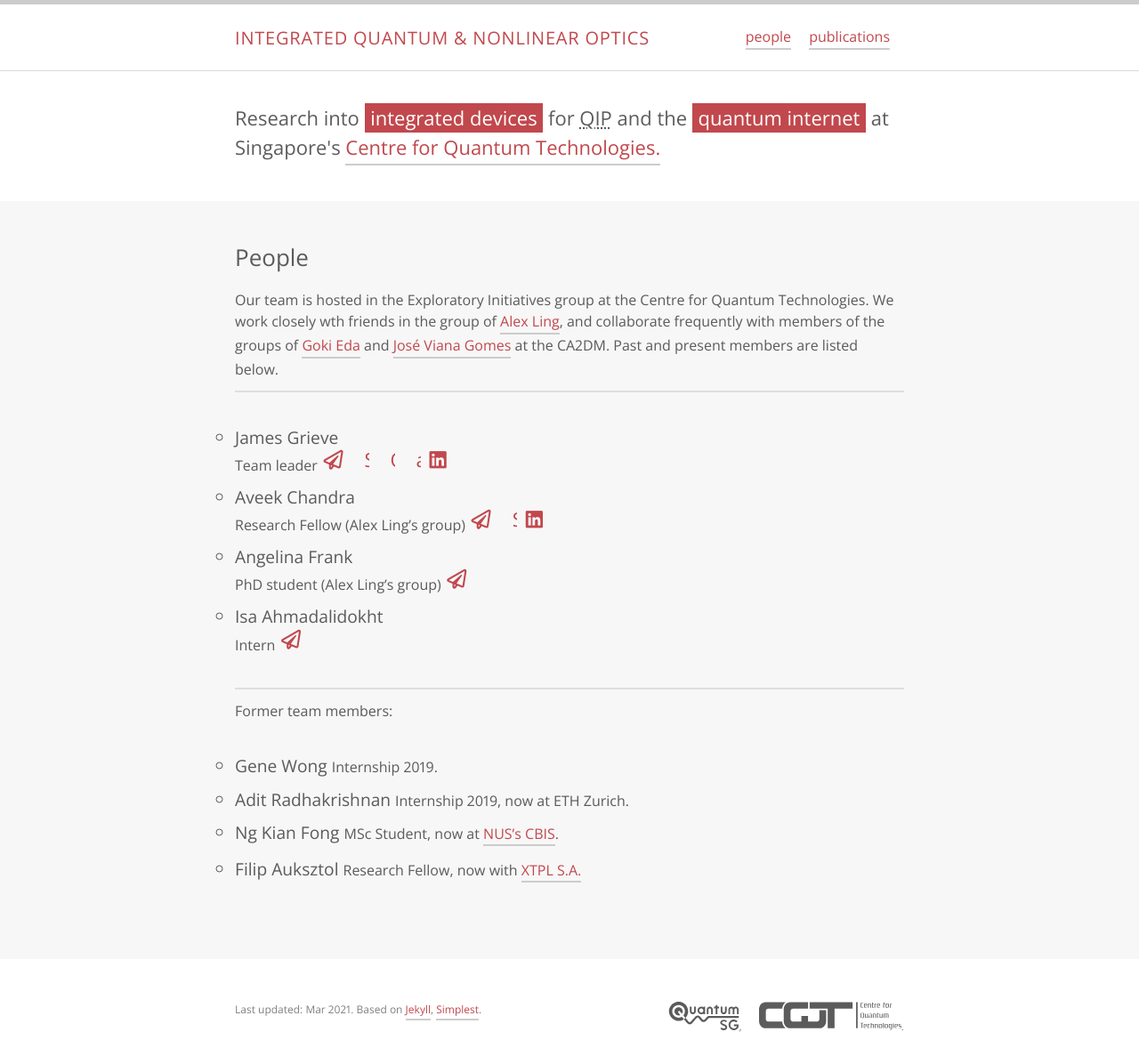
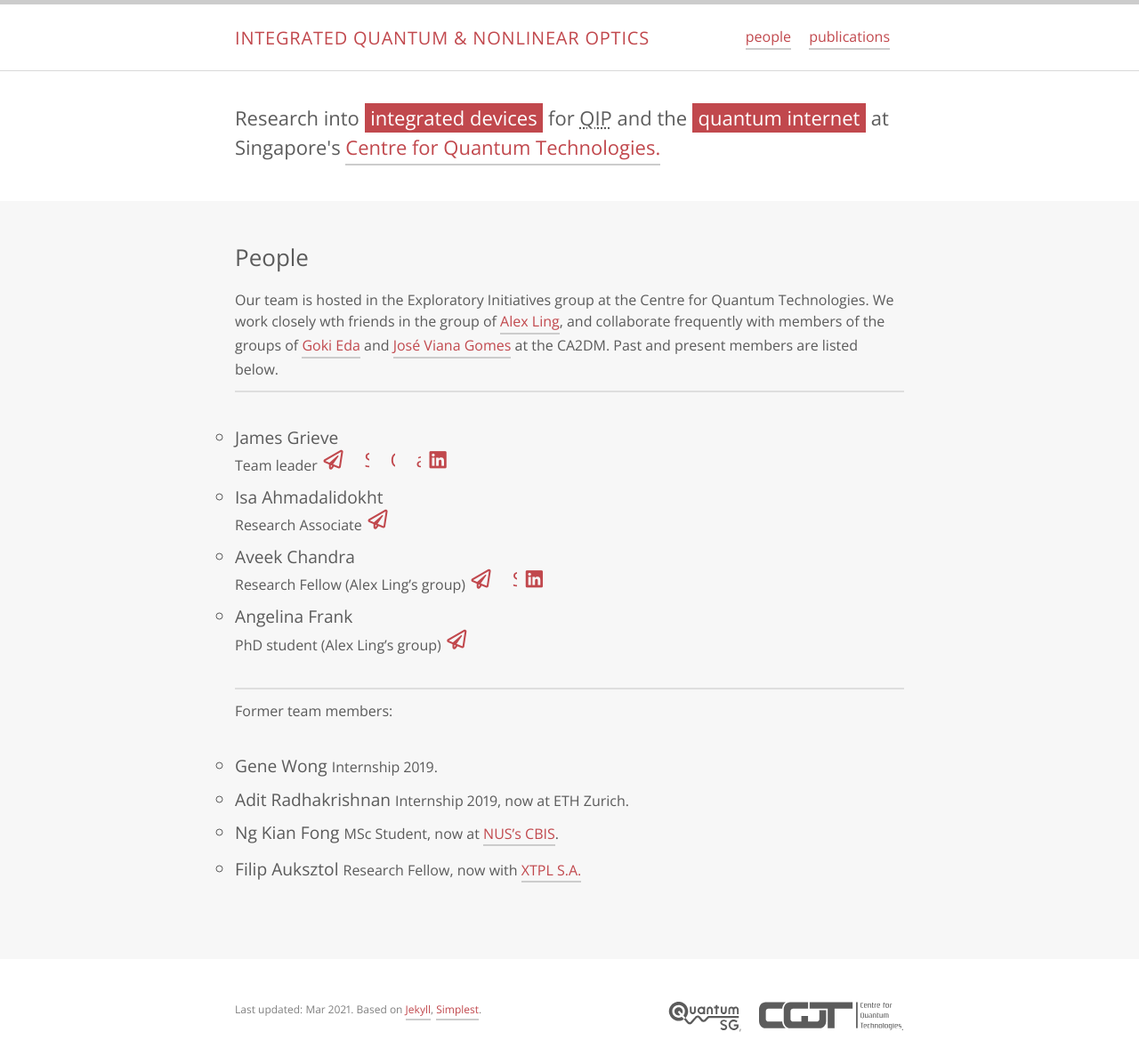
Before and after one commit to jagrieve/iqno-cqt, a Jekyll site: the page built from people.md, in a window 1280 px wide. Shown: the whole page at 89% size. Built offline with Jekyll 4.4.1, drawn with Linux system fonts in a browser that asks for light colours; nearby versions of some CDN libraries; comment, search, counter and statistics services are not loaded; a style sheet for code colours, icons or effects is not loaded.

Commit message:
Update people.md

```diff
--- a/people.md
+++ b/people.md
@@ -16,6 +16,10 @@ Our team is hosted in the Exploratory Initiatives group at the Centre for Quantu
   [arXiv](https://arxiv.org/a/grieve_j_1.html){:.arxiv}
   [LinkedIn](https://www.linkedin.com/in/jamesagrieve){:.linkedin}
 
+* Isa Ahmadalidokht
+  *Research Associate*
+  [Email](mailto:cqtisaa@nus.edu.sg){:.email}
+
 * Aveek Chandra
   *Research Fellow (Alex Ling's group)*
   [Email](mailto:cqtavee@nus.edu.sg){:.email}
@@ -25,10 +29,6 @@ Our team is hosted in the Exploratory Initiatives group at the Centre for Quantu
 * Angelina Frank
   *PhD student (Alex Ling's group)*
   [Email](mailto:angelina.frank@u.nus.edu){:.email}
-
-* Isa Ahmadalidokht
-  *Intern*
-  [Email](mailto:I_Alidokht@sbu.ac.ir){:.email}
 
 ---
 
```
